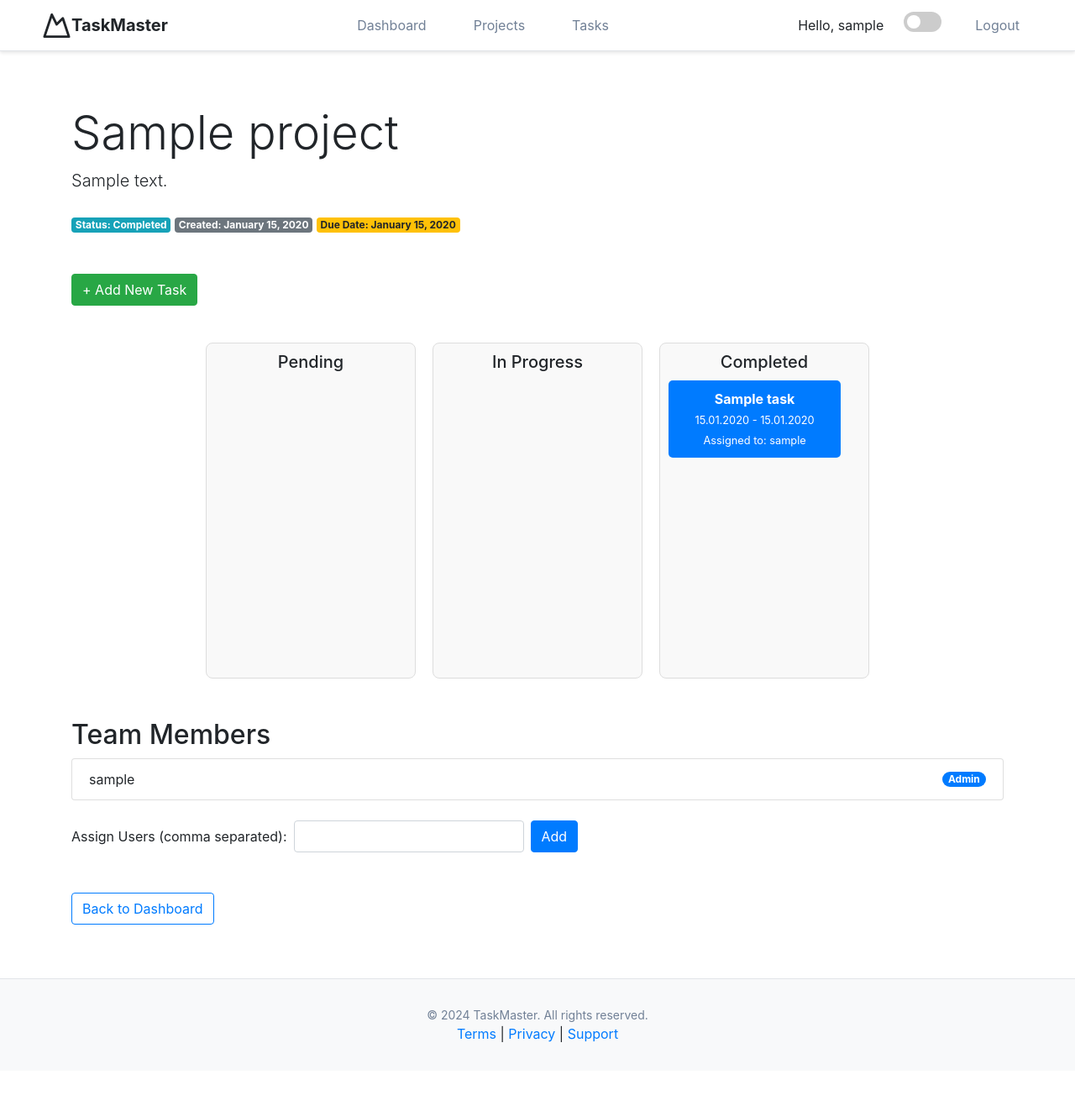
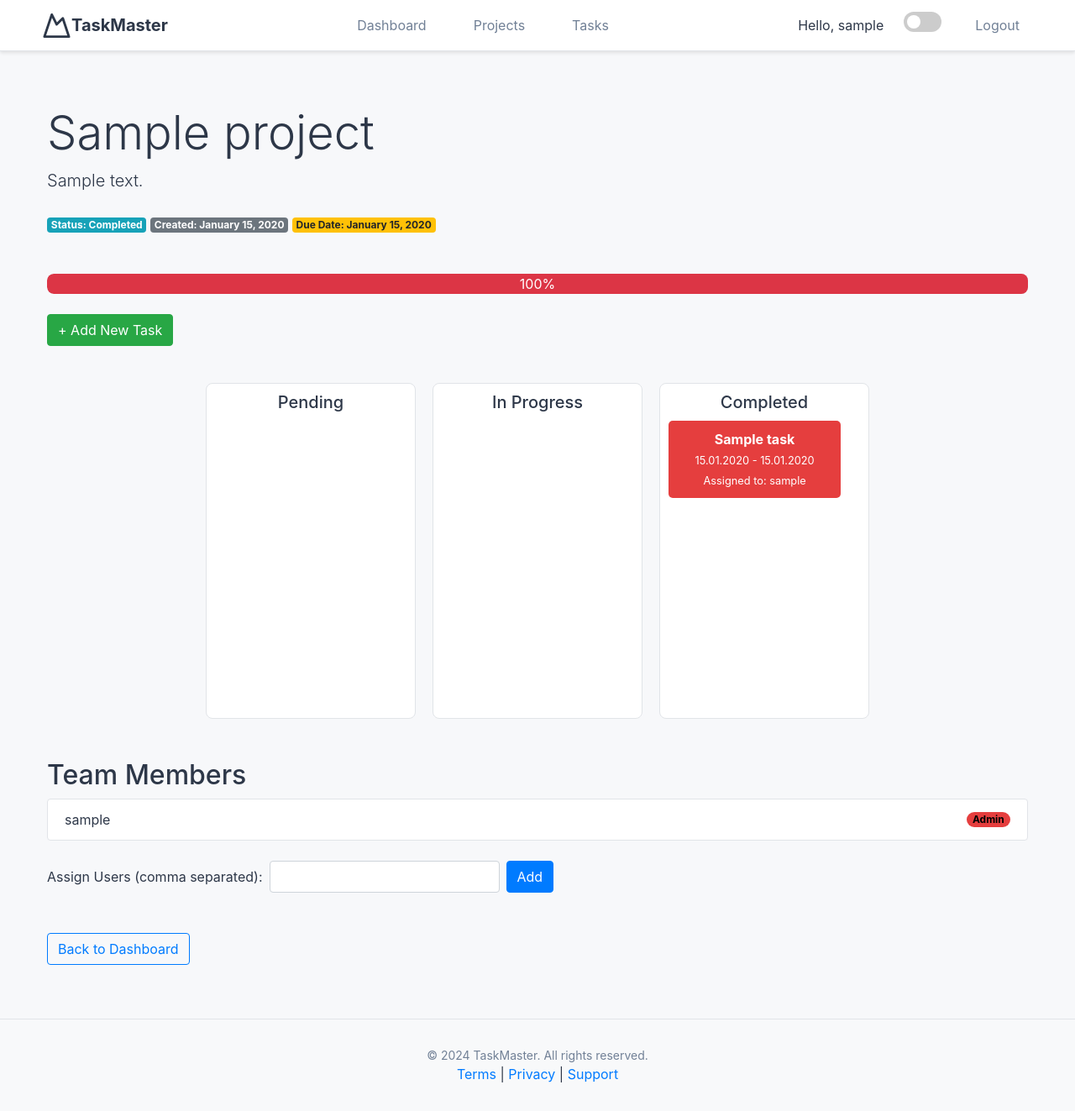
Before and after one commit to Moritzanliker/alex-fynn-moritz-ipt8-2024, a PHP site: page /pages/project_view.php?project_id=1 in a window 1280 px wide. Shown: the whole page at 84% size. Before the commit the page ends 1241 px from the top, so only its background shows below. Run offline with PHP 8.4, Linux system fonts and the light colour scheme; the visitor is signed in with stand-in values (Sample User, id 1); tables that the repository leaves empty or names only in its code hold one stand-in row (values such as "Sample post").

Commit message:
project-overview, darkmode almost done

```diff
--- a/TaskMaster/css/styles.css
+++ b/TaskMaster/css/styles.css
@@ -20,6 +20,59 @@
     --primary-acc: #ffffff;
     --border-color: #4a5568;
     --muted: #a0aec0;
+}
+
+
+.frame-container {
+    display: flex;
+    gap: 20px;
+    justify-content: center;
+    margin-top: 20px;
+}
+.frame {
+    width: 250px;
+    height: 400px; /* Fixed height for task frames */
+    border: 1px solid #ddd;
+    border-radius: 8px;
+    padding: 10px;
+    background-color: #f9f9f9;
+    text-align: center;
+    overflow-y: auto; /* Enables vertical scrolling */
+}
+.frame h5 {
+    margin-bottom: 10px;
+}
+.task-item {
+    width: 90%;
+    background-color: #dc3545;
+    color: white;
+    padding: 10px;
+    margin-bottom: 10px;
+    cursor: move;
+    border-radius: 5px;
+    display: flex;
+    align-items: center;
+    justify-content: center;
+    /* Prevent tasks from floating next to each other */
+    display: block;
+}
+.progress {
+margin-top: 20px; /* Adds spacing above */
+margin-bottom: 20px; /* Adds spacing below */
+height: 32px; /* Desired height for the entire bar */
+background-color: #e9ecef; /* Sets the grey background */
+border-radius: 8px; /* Rounded corners */
+overflow: hidden; /* Ensures red part doesn't overflow */
+}
+
+.progress-bar {
+height: 100%; /* Ensures the red bar fills the entire height */
+margin: 0; /* Removes any default margins */
+padding: 0; /* Removes any default padding */
+font-size: 16px; /* Adjusts text size */
+line-height: 32px; /* Centers the text vertically */
+background-color: #dc3545; /* Sets the red color */
+border-radius: 8px 0 0 8px; /* Matches the grey container’s corners */
 }
 .switch {
     position: relative;
--- a/TaskMaster/pages/project_view.php
+++ b/TaskMaster/pages/project_view.php
@@ -165,31 +165,36 @@ if ($_SERVER['REQUEST_METHOD'] === 'POST' && isset($_POST['task_id'], $_POST['ne
     <meta charset="UTF-8">
     <meta name="viewport" content="width=device-width, initial-scale=1.0">
     <title><?php echo htmlspecialchars($project['project_name']); ?> - Project Details</title>
+    <link rel="stylesheet" href="https://stackpath.bootstrapcdn.com/bootstrap/4.5.2/css/bootstrap.min.css">
     <link rel="stylesheet" href="../css/styles.css">
-    <link rel="stylesheet" href="https://stackpath.bootstrapcdn.com/bootstrap/4.5.2/css/bootstrap.min.css">
     <style>
+
     .frame-container {
         display: flex;
         gap: 20px;
         justify-content: center;
         margin-top: 20px;
     }
+
     .frame {
         width: 250px;
         height: 400px; /* Fixed height for task frames */
-            border: 1px solid #ddd;
-            border-radius: 8px;
+        border: 1px solid var(--border-color);
+        border-radius: var(--radius);
         padding: 10px;
-            background-color: #f9f9f9;
+        background-color: var(--card);
+        color: var(--card-foreground);
         text-align: center;
         overflow-y: auto; /* Enables vertical scrolling */
     }
+
     .frame h5 {
         margin-bottom: 10px;
     }
+
     .task-item {
         width: 90%;
-            background-color: #007bff;
+        background-color: var(--primary);
         color: white;
         padding: 10px;
         margin-bottom: 10px;
@@ -201,7 +206,59 @@ if ($_SERVER['REQUEST_METHOD'] === 'POST' && isset($_POST['task_id'], $_POST['ne
         /* Prevent tasks from floating next to each other */
         display: block;
     }
+
+    .progress {
+        margin-top: 20px; /* Adds spacing above */
+        margin-bottom: 20px; /* Adds spacing below */
+        height: 32px; /* Desired height for the entire bar */
+        background-color: var(--border-color); /* Sets the grey background */
+        border-radius: var(--radius); /* Rounded corners */
+        overflow: hidden; /* Ensures red part doesn't overflow */
+    }
+
+    .progress-bar {
+        height: 100%; /* Ensures the colored bar fills the entire height */
+        margin: 0; /* Removes any default margins */
+        padding: 0; /* Removes any default padding */
+        font-size: 16px; /* Adjusts text size */
+        line-height: 32px; /* Centers the text vertically */
+        background-color: var(--primary); /* Sets the color from primary variable */
+        color: white; /* Sets text color from primary-acc variable */
+        border-radius: var(--radius) 0 0 var(--radius); /* Matches the container’s corners */
+    }
+    /* Override Bootstrap's default background and text colors for list-group-item */
+.list-group-item {
+    background-color: var(--card); /* Use your custom background color */
+    color: var(--card-foreground); /* Use your custom text color */
+    border-color: var(--border-color); /* Use custom border color */
+}
+
+/* Change the badge background and text colors */
+.badge-primary {
+    background-color: var(--primary); /* Use custom primary color */
+    color: var(--primary-acc); /* Use custom accessible color (typically white or contrasting color) */
+}
+
+/* Optional: Customize the Kick button */
+.btn-danger {
+    background-color: var(--primary); /* Use primary color for button */
+    border-color: var(--primary); /* Use primary color for border */
+    color: var(--primary-acc); /* Use accessible color for text */
+}
+
+/* Ensure hover states match your theme */
+.list-group-item:hover {
+    background-color: var(--muted); /* Adjust if a hover effect is needed */
+}
+
+.btn-danger:hover {
+    background-color: var(--primary-acc); /* Optional: Adjust color on hover */
+    color: var(--card); /* Ensure text contrasts with the hover color */
+}
+
+
 </style>
+
 </head>
 <body>
 
@@ -244,6 +301,11 @@ if ($_SERVER['REQUEST_METHOD'] === 'POST' && isset($_POST['task_id'], $_POST['ne
             <span class="badge badge-warning">Due Date: <?php echo date('F d, Y', strtotime($project['due_date'])); ?></span>
         </div>
 
+        <div class="progress mt-4 mb-4" style="height: 24px;">
+            <div id="progress-bar" class="progress-bar bg-danger" role="progressbar" style="width: 0%;" aria-valuenow="0" aria-valuemin="0" aria-valuemax="100">0%</div>
+        </div>
+
+
         <!-- New Task Button -->
         <a href="../pages/new_task.php" class="btn btn-success mb-4">+ Add New Task</a>
 
@@ -269,6 +331,7 @@ if ($_SERVER['REQUEST_METHOD'] === 'POST' && isset($_POST['task_id'], $_POST['ne
         </div>
 
         <!-- Project Team Members and Actions -->
+
         <h2 class="mt-5">Team Members</h2>
         <div class="list-group mb-4">
             <?php while ($member = $members_result->fetch_assoc()) { ?>
@@ -314,6 +377,14 @@ if ($_SERVER['REQUEST_METHOD'] === 'POST' && isset($_POST['task_id'], $_POST['ne
 </footer>
 
 <script>
+
+const button = document.getElementById('toggle-darkmode');
+const body = document.body;
+
+button.addEventListener('click', () => {
+    body.classList.toggle('darkmode');
+});
+
     function allowDrop(event) {
     event.preventDefault();
 }
@@ -321,6 +392,9 @@ if ($_SERVER['REQUEST_METHOD'] === 'POST' && isset($_POST['task_id'], $_POST['ne
 function drag(event) {
     event.dataTransfer.setData("text", event.target.id);
 }
+document.addEventListener("DOMContentLoaded", function() {
+        updateProgressBar();
+    });
 
 function drop(event, newStatus) {
     event.preventDefault();
@@ -351,6 +425,59 @@ function drop(event, newStatus) {
     })
     .catch(error => console.error("Error:", error));
 }
+function updateProgressBar() {
+    // Calculate total points and max points
+    const totalTasks = <?php echo array_sum(array_map('count', $tasks)); ?>;
+    const maxPoints = totalTasks * 2;
+    let currentPoints = 0;
+
+    // Calculate points for each task based on status
+    document.querySelectorAll('.task-item').forEach(task => {
+        const status = task.closest('.frame').id.replace('frame-', '');
+        if (status === 'in_progress') currentPoints += 1;
+        else if (status === 'completed') currentPoints += 2;
+    });
+
+    // Calculate progress percentage
+    const progressPercentage = Math.round((currentPoints / maxPoints) * 100);
+
+    // Update progress bar
+    const progressBar = document.getElementById("progress-bar");
+    progressBar.style.width = `${progressPercentage}%`;
+    progressBar.setAttribute("aria-valuenow", progressPercentage);
+    progressBar.textContent = `${progressPercentage}%`;
+}
+
+function drop(event, newStatus) {
+    event.preventDefault();
+    const taskId = event.dataTransfer.getData("text");
+    const taskElement = document.getElementById(taskId);
+
+    // Append the task element at the end of the frame to keep order
+    const targetFrame = event.currentTarget;
+    targetFrame.appendChild(taskElement);
+
+    // Send AJAX request to update task status in the database
+    const formData = new FormData();
+    formData.append("task_id", taskId.replace("task-", ""));
+    formData.append("new_status", newStatus);
+
+    fetch("project_view.php?project_id=<?php echo $project_id; ?>", {
+        method: "POST",
+        body: formData
+    })
+    .then(response => response.text())
+    .then(data => {
+        if (data.trim() === "Success") {
+            // Update the progress bar after successful task status change
+            updateProgressBar();
+        } else {
+            console.error("Failed to update task status");
+        }
+    })
+    .catch(error => console.error("Error:", error));
+}
+
 
 </script>
 
```
Lines whose indentation alone changed are shown as unchanged.
